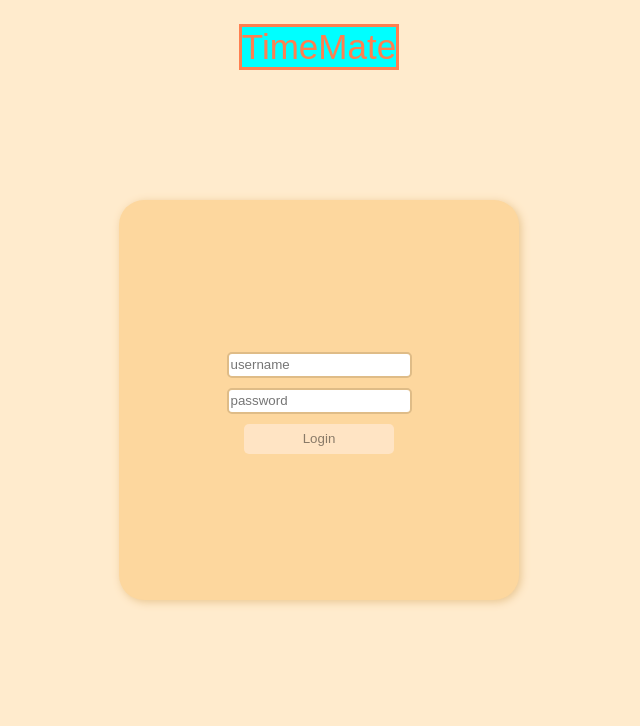
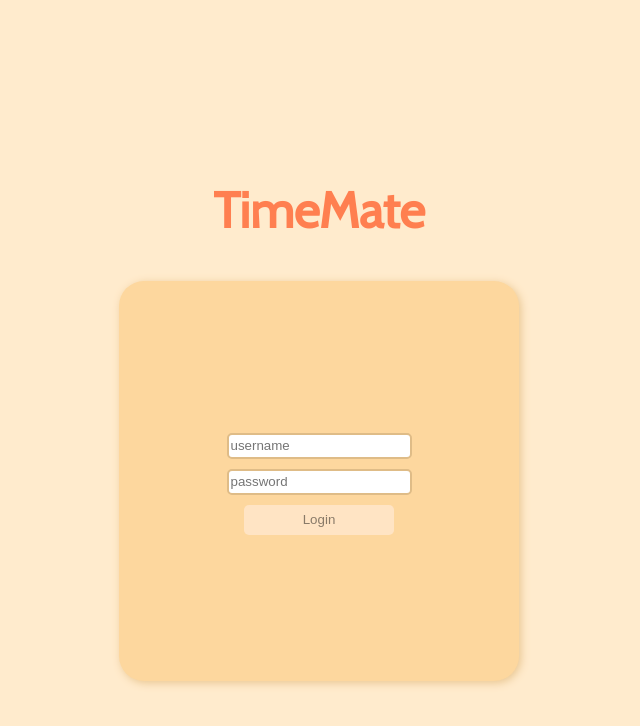
Before and after one commit to zachpestaina/timemate, a React app: page / in a window 1280 px wide. Shown: the top 726 px of the page, without its empty margins (321-961 px from the left). Built offline with nearby package versions, Linux system fonts and the light colour scheme.

Commit message:
When Applied will add proper styling to Login Page and Employee Page

```diff
--- a/client/Components/ClockIn.jsx
+++ b/client/Components/ClockIn.jsx
@@ -2,7 +2,11 @@ import React, { Component } from 'react';
 
 class ClockIn extends Component {
   render() {
-    return <button id='clockInButton'>Clock In</button>;
+    return (
+      <button onClick={this.props.getTime} id='clockInButton'>
+        Clock In
+      </button>
+    );
   }
 }
 
--- a/client/Components/ClockOut.jsx
+++ b/client/Components/ClockOut.jsx
@@ -2,7 +2,11 @@ import React, { Component } from 'react';
 
 class ClockOut extends Component {
   render() {
-    return <button id='clockOutButton'>Clock Out</button>;
+    return (
+      <button onClick={this.props.getTime} id='clockOutButton'>
+        Clock Out
+      </button>
+    );
   }
 }
 
--- a/client/Components/EmployeePage.jsx
+++ b/client/Components/EmployeePage.jsx
@@ -3,23 +3,40 @@ import ClockIn from './ClockIn.jsx';
 import ClockOut from './ClockOut.jsx';
 
 class EmployeePage extends Component {
+  constructor(props) {
+    super(props);
     /**
      * NOTE: we can use state in this child component because
      *       it is state that is specific to only this component
      *       and does not need to be accessible to parent and / or
      *       sibling components.
      */
+    this.state = {
+      currentTime: '',
+    };
+    this.getTime = this.getTime.bind(this);
+  }
+
   render() {
     return (
       <section id='employeePageBox'>
         <section id='welcomeMessage'>Hello, Insert Employee Name Here</section>
         <section id='hoursWorked'>You've worked ___ hours this week</section>
         <section id='timeButtonParent'>
-          <ClockIn />
-          <ClockOut />
+          <ClockIn getTime={this.getTime} />
+          <ClockOut getTime={this.getTime} />
         </section>
       </section>
     );
+  }
+  getTime() {
+    const date = new Date();
+    const hours = date.getHours() > 12 ? date.getHours() - 12 : date.getHours();
+    const seconds =
+      date.getSeconds() < 10 ? '0' + date.getSeconds() : date.getSeconds();
+    const time = `${hours}:${date.getMinutes()}:${seconds}`;
+    console.log(time);
+    this.setState({ currentTime: time });
   }
 }
 
--- a/client/public/index.html
+++ b/client/public/index.html
@@ -1,6 +1,9 @@
 <!DOCTYPE html>
 <html lang="en">
   <head>
+    <style>
+      @import url('https://fonts.googleapis.com/css2?family=Cabin&display=swap');
+    </style>
     <!-- <link rel="stylesheet" href="./styles.css" /> -->
   </head>
   <body>
--- a/client/public/styles.css
+++ b/client/public/styles.css
@@ -17,13 +17,18 @@ body {
   /* height: 500px; */
 }
 #outterLoginBox {
-  display: flex;
+  display: block;
+  height: 600px;
+  width: 500px;
+  /* border: solid; */
+  position: absolute;
+  top: 15%;
   /* justify-content: center; */
   /* align-items: center; */
   /* flex-direction: column; */
 }
 #loginBox {
-  position: absolute;
+  position: relative;
   top: 50%;
   left: 50%;
   margin-left: -200px;
@@ -40,16 +45,24 @@ body {
 }
 #timemate {
   color: coral;
-  font-family: Arial, Helvetica, sans-serif;
-  font-size: 35px;
+  /* font-family: 'Gill Sans', 'Gill Sans MT', Calibri, 'Trebuchet MS', sans-serif; */
+  font-size: 50px;
+  font-family: 'Cabin', sans-serif;
+  font-weight: bolder;
   text-align: center;
+  position: relative;
+  top: 10%;
+  /* left: 33%; */
+  /* float: inline-end; */
+  max-height: 100px;
   /* margin-top: auto; */
   /* margin-bottom: auto; */
   /* align-items: center; */
   /* justify-content: center; */
-  background-color: aqua;
-  border: solid;
-  margin-top: 10%;
+  background-color: transparent;
+  /* border: solid; */
+  /* margin-top: 10%; */
+  z-index: 2;
 }
 input {
   margin: 5px;
@@ -76,12 +89,16 @@ input {
 #welcomeMessage {
   text-align: center;
   font-size: 3em;
+  color: coral;
+  font-family: 'Cabin', sans-serif;
 }
 
 #hoursWorked {
   text-align: center;
   margin-top: 10px;
   font-size: 1.2em;
+  color: rgb(204, 101, 64);
+  font-family: 'Cabin', sans-serif;
 }
 
 #clockInButton {
@@ -92,6 +109,9 @@ input {
   height: 100px;
   color: rgb(137, 122, 104);
   border: none;
+  font-family: 'Cabin', sans-serif;
+  font-size: 25px;
+
   /* background-color: bisque; */
   background-color: rgb(253, 215, 158);
   font-family: Arial, Helvetica, sans-serif;
@@ -109,6 +129,8 @@ input {
   border: none;
   background-color: rgb(253, 215, 158);
   /* background-color: bisque; */
+  font-family: 'Cabin', sans-serif;
+  font-size: 25px;
   font-family: Arial, Helvetica, sans-serif;
   box-shadow: 2px 2px 8px rgb(233, 198, 145);
 }
```
Also changed, not shown: client/Components/ManagerPage.jsx (+7 -0 lines). Lines whose indentation alone changed are shown as unchanged.
